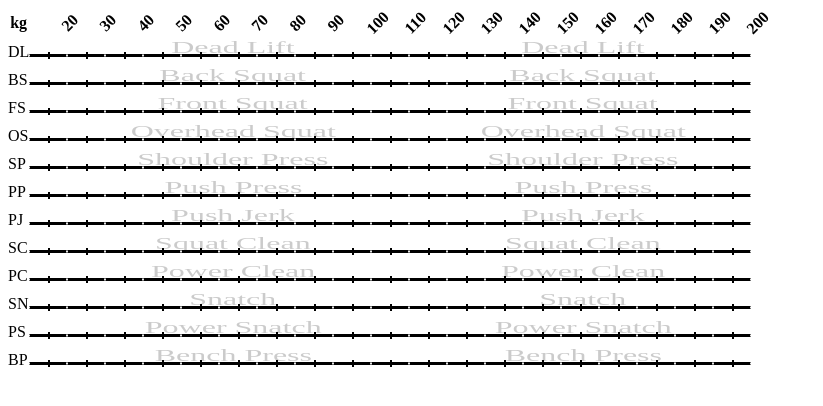
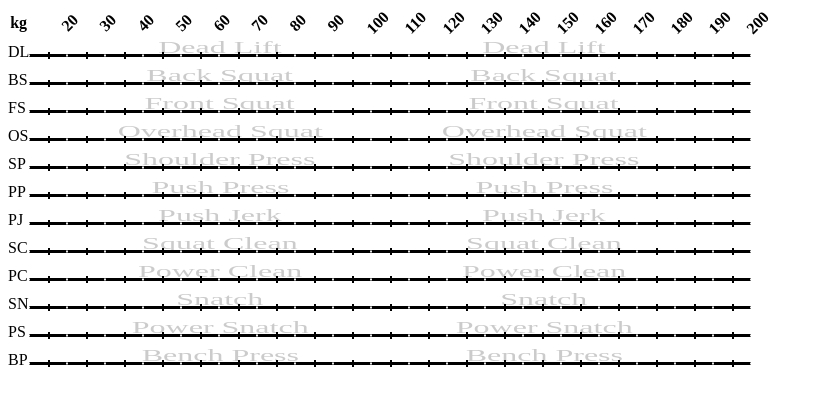
Before and after one commit to BorisKozo/crossfit-card, a plain HTML site: page index.html in a window 1280 px wide. Shown: the whole page, without its empty margins (0-823 px from the left). Drawn offline with nearby package versions, Linux system fonts and the light colour scheme.

Commit message:
background text also moves

```diff
--- a/index.html
+++ b/index.html
@@ -232,7 +232,7 @@
             var $td = $('<td></td>');
             var $relativeContainer = $('<div></div>').addClass('relative-container');
             $relativeContainer.append($('<span>' + exercise.shortName + '</span>').addClass('exercise-short-name'));
-            var $longNameContainer = $('<span></span>').addClass('long-name-container');
+            var $longNameContainer = $('<span></span>').addClass('long-name-container').width(36*(weightEnd-weightStart)/weightJump);
             for (i = 0; i < numberOfBackgroundExerciseName; i++) {
                 $longNameContainer.append($('<div>' + exercise.name + '</div>').addClass('exercise-name').addClass(exercise.scale));
             }
@@ -274,6 +274,7 @@
                 createExerciseRowHeader($tr, exercises[i]);
                 createExerciseRowGrid($tr);
                 $body.append($tr);
+
             }
 
         }
```
